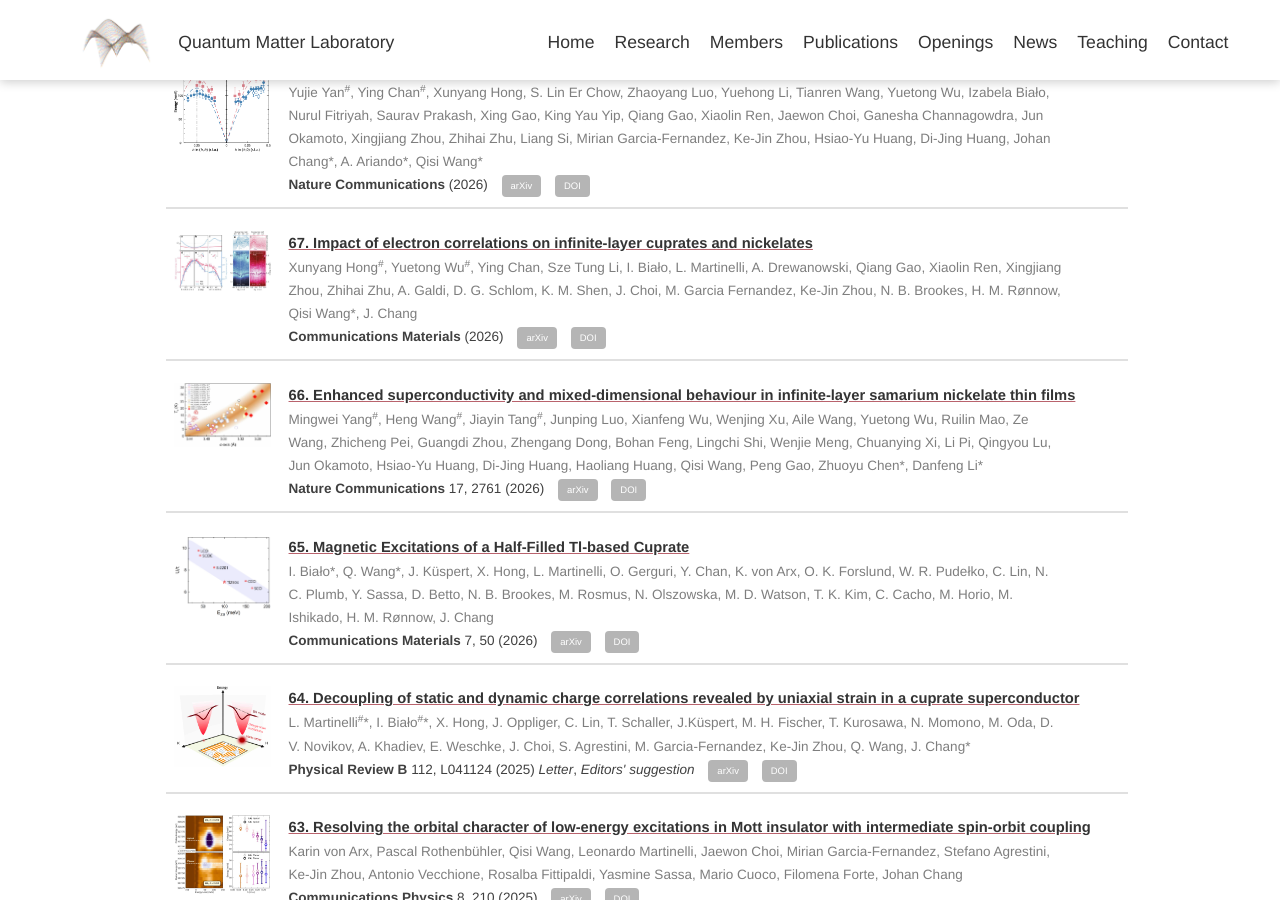
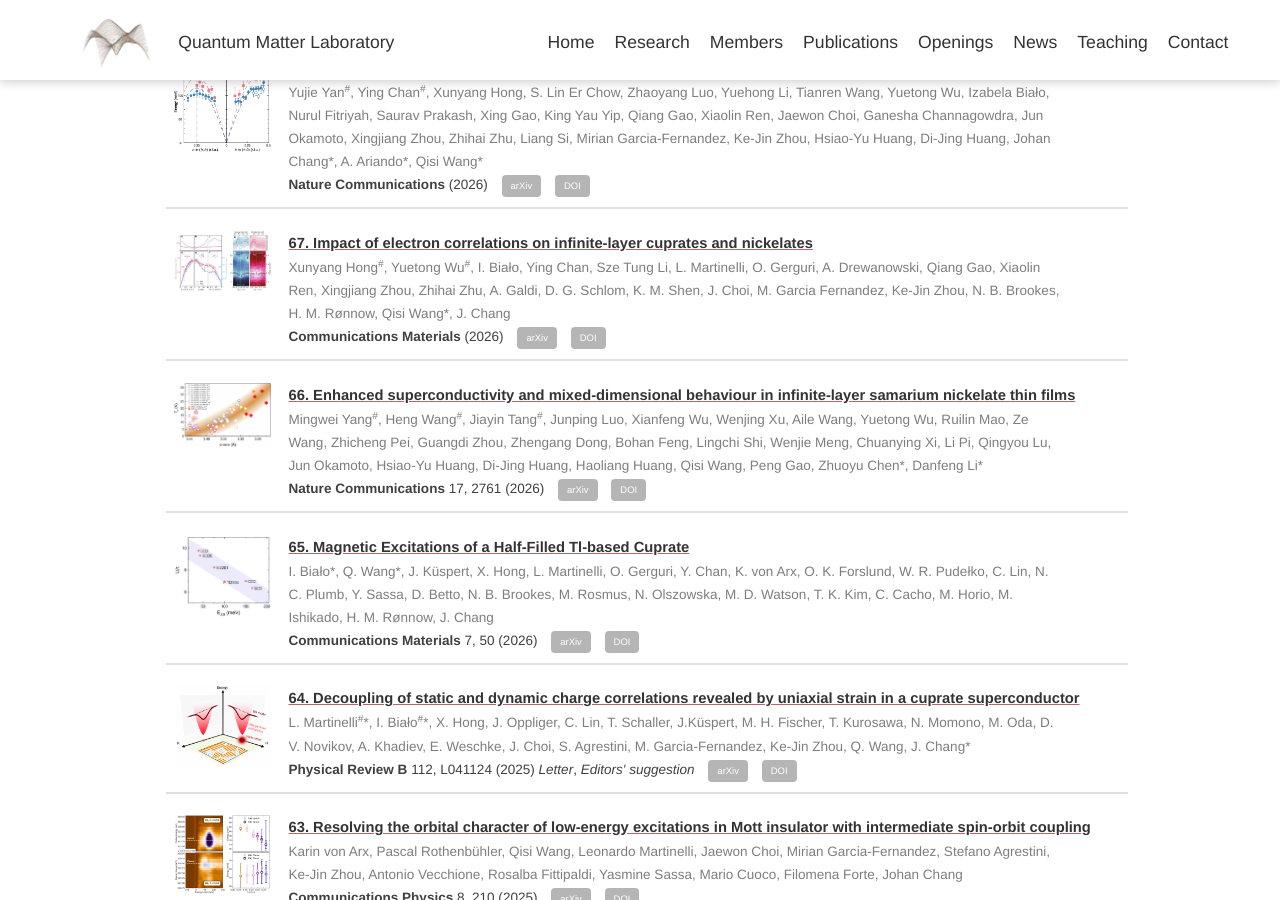
Before and after one commit to Muelsyse17/qmcuhk_internal_ser, a Jekyll site: the page built from _pages/publications.md, in a window 1280 px wide and 900 px high, scrolled down 2675 px. Built offline with Jekyll 4.4.1, drawn with Linux system fonts in a browser that asks for light colours; some web fonts are replaced.

Commit message:
update publication (update 2025_hong_2.jpg 6-9)

```diff
--- a/_data/publications.yml
+++ b/_data/publications.yml
@@ -8,7 +8,6 @@
   authors: L. Martinelli*, I. Biało, J. Oppliger, J. Küspert, O. Gerguri, S. Brunner, B. Eggert, M. H. Fischer, J. Geck, M. Rahn, E. Fogh, J. Choi, A. Miyata, O. Prokhnenko, Z. Islam, F. Igoa Saldaña, M. v. Zimmermann, R. Nickel, K. Kummer, N. B. Brookes, A. Painganoor, P. C. Forino, R. Toft-Petersen, N. B. Christensen, X. Hong, Q. Wang, T. Kurosawa, N. Momono, M. Oda, D. V. Novikov, A. Khadiev, T. Herrmannsdörfer, A. Kurtanidze, K. Ollefs, Z. Konôpková, M. Andrzejewski, M. Tang, U. Zastrau, A. Pelka, H. Höppner, J. Sztuk-Dambietz, V. Rovensky, T. Laurus, E. Brambrink, B. Näser, M. Sikora, C. Strohm*, C. Baehtz*, S. Yamamoto*, J. Chang*
   picture-path: 2026_martinelli.jpg
   description: 1
-
 
 - title: Nature of magnetism in bilayer nickelate La3Ni2O7 single crystals
   date: '2026-05-05'
@@ -97,7 +96,7 @@
   preprint: null
   doi: https://doi.org/10.1038/s43246-026-01175-0
   pdf-name: null
-  authors: Xunyang Hong<sup>#</sup>, Yuetong Wu<sup>#</sup>, Ying Chan, Sze Tung Li, I. Biało, L. Martinelli, A. Drewanowski, Qiang Gao, Xiaolin Ren, Xingjiang Zhou, Zhihai Zhu, A. Galdi, D. G. Schlom, K. M. Shen, J. Choi, M. Garcia Fernandez, Ke-Jin Zhou, N. B. Brookes, H. M. Rønnow, Qisi Wang*, J. Chang
+  authors: Xunyang Hong<sup>#</sup>, Yuetong Wu<sup>#</sup>, I. Biało, Ying Chan, Sze Tung Li, L. Martinelli, O. Gerguri, A. Drewanowski, Qiang Gao, Xiaolin Ren, Xingjiang Zhou, Zhihai Zhu, A. Galdi, D. G. Schlom, K. M. Shen, J. Choi, M. Garcia Fernandez, Ke-Jin Zhou, N. B. Brookes, H. M. Rønnow, Qisi Wang*, J. Chang
   authors-short: Xunyang Hong et al.
   picture-path: 2025_hong_2.jpg
   description: 1
```
